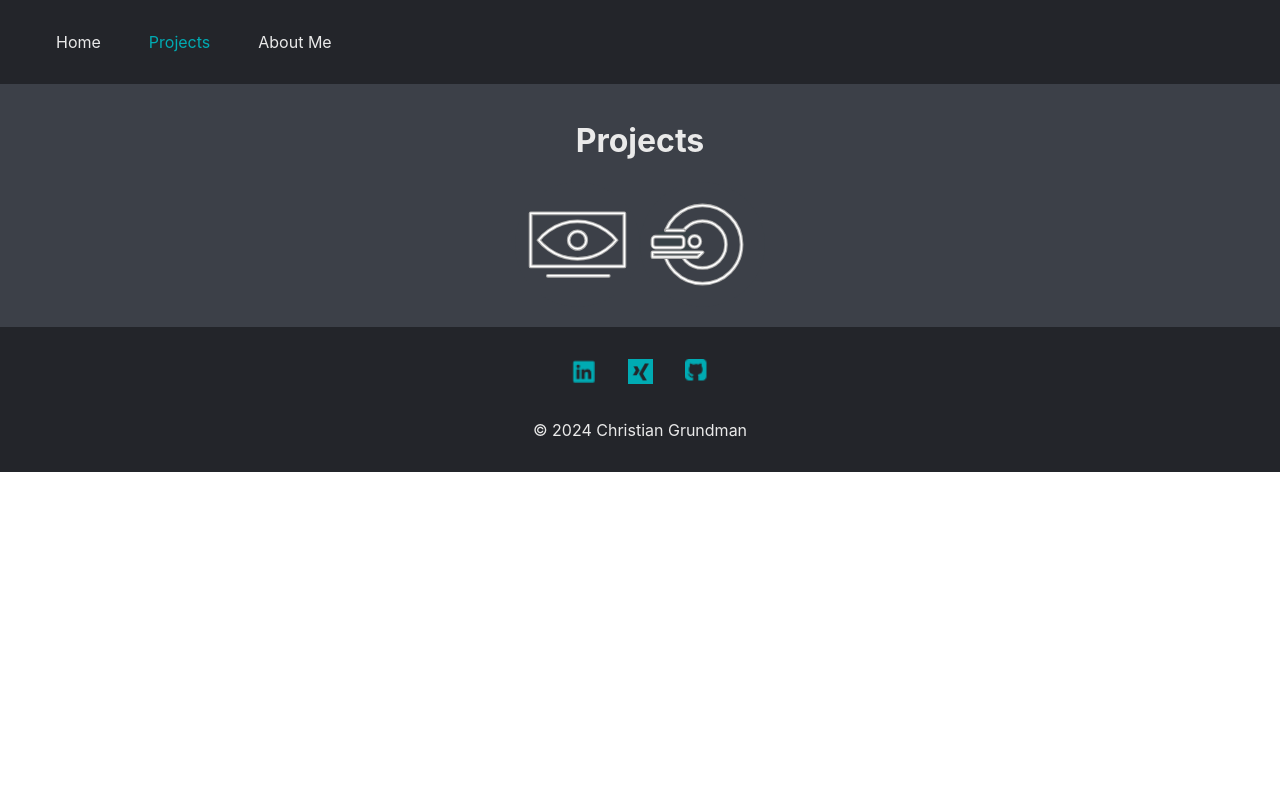
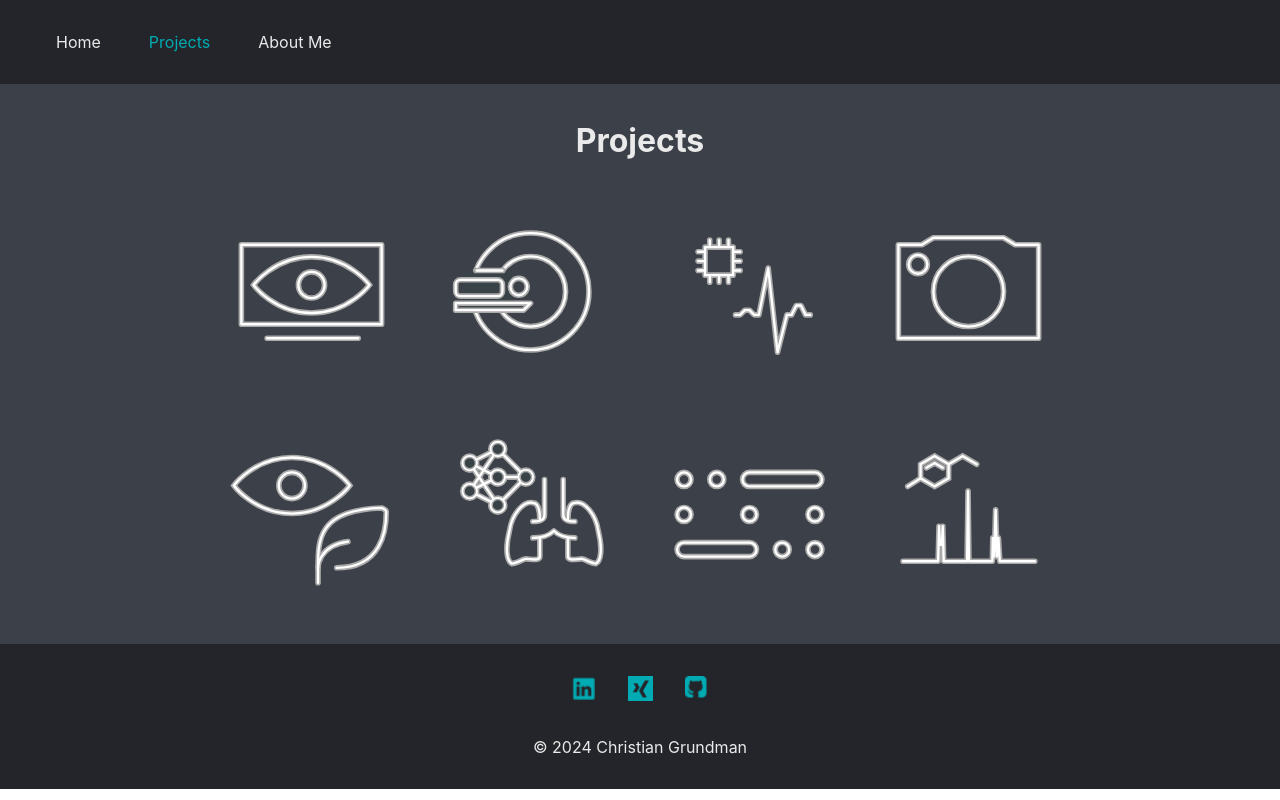
Before and after one commit to cgrundman/christian-grundman-website, a React (Create React App) app: page /projects in a window 1280 px wide. Built offline with nearby package versions, Linux system fonts and the light colour scheme.

Commit message:
add rest of projects to projects page

```diff
--- a/src/pages/Projects.js
+++ b/src/pages/Projects.js
@@ -4,16 +4,15 @@ import { useState } from "react";
 import content from '../content.json';
 import cv from '../logos/computer_vision.svg';
 import ct from '../logos/ct.svg';
-// import ecg from '../logos/ecg.svg';
-// import isp from '../logos/isp.svg';
-// import leaf_disease from '../logos/leaf_disease.svg';
-// import mlStethoscope from '../logos/ml_stethoscope.svg';
-// import morse from '../logos/morse.svg';
-// import nmr from '../logos/nmr.svg';
+import ecg from '../logos/ecg.svg';
+import isp from '../logos/isp.svg';
+import ld from '../logos/leaf_disease.svg';
+import mls from '../logos/ml_stethoscope.svg';
+import mct from '../logos/morse.svg';
+import nmr from '../logos/nmr.svg';
 import PageContent from "../components/PageContent.js";
-// import classes from '../components/PageContent.module.css';
+import classes from '../components/PageContent.module.css';
 
-let LOGOSIZE = "125";
 
 function Projects() {
 
@@ -33,27 +32,24 @@ function Projects() {
 
     return (
         <PageContent title="Projects" >
-            {/* <div>
-                <img src={computerVision} className={classes.projectlogo} alt="computerVision" onClick={toggleInfo} width={LOGOSIZE} />
-                <img src={ct} className={classes.projectlogo} alt="ct" width={LOGOSIZE} />
-                <img src={ecg} className={classes.projectlogo} alt="ecg" width={LOGOSIZE} />
-                <img src={isp} className={classes.projectlogo} alt="isp" width={LOGOSIZE} />
-            </div> */}
-            {/* <div>
-                <img src={leaf_disease} className={classes.projectlogo} alt="leaf_disease" width={LOGOSIZE} />
-                <img src={mlStethoscope} className={classes.projectlogo} alt="mlStethoscope" width={LOGOSIZE} />
-                <img src={morse} className={classes.projectlogo} alt="morse" width={LOGOSIZE} />
-                <img src={nmr} className={classes.projectlogo} alt="nmr" width={LOGOSIZE} />
-            </div> */}
             <div>
-                <img src={cv} alt="Computer Vision" onClick={() => toggleInfo(1)} width={LOGOSIZE} />
-                <img src={ct} alt="Computed Tomography" onClick={() => toggleInfo(2)} width={LOGOSIZE} />
+                <img src={cv} alt="Computer Vision" onClick={() => toggleInfo(1)} className={classes.projectlogo} />
+                <img src={ct} alt="Computed Tomography" onClick={() => toggleInfo(2)} className={classes.projectlogo} />
+                <img src={ecg} alt="Electrocardiogram" onClick={() => toggleInfo(3)} className={classes.projectlogo} />
+                <img src={isp} alt="IMG Signal Processor" onClick={() => toggleInfo(4)} className={classes.projectlogo} />
+            </div>
+            <div>
+                <img src={ld} alt="Leaf Disease" onClick={() => toggleInfo(5)} className={classes.projectlogo} />
+                <img src={mls} alt="ML Stethoscope" onClick={() => toggleInfo(6)} className={classes.projectlogo} />
+                <img src={mct} alt="Morse Code Translator" onClick={() => toggleInfo(7)} className={classes.projectlogo} />
+                <img src={nmr} alt="Nuclear Magnetic Resonance" onClick={() => toggleInfo(8)} className={classes.projectlogo} />
             </div>
             {/* Conditionally rendering information for Selected project */}
             {visibleInfo && (
                 <div>
-                <h2>{content.projects[visibleInfo - 1].title}</h2>
-                <p>{content.projects[visibleInfo -1].description}</p>
+                    <h2>{projects[visibleInfo-1].title}</h2>
+                    <p>{projects[visibleInfo-1].description}</p>
+                    <button>Project Page</button>
                 </div>
             )}
         </PageContent>
```
